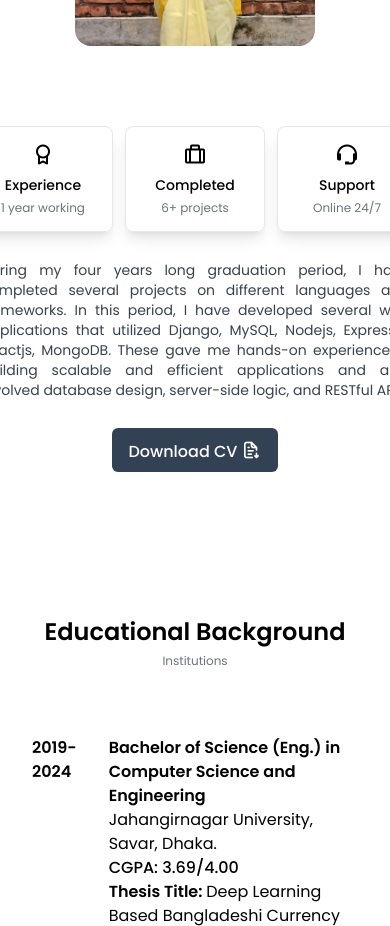
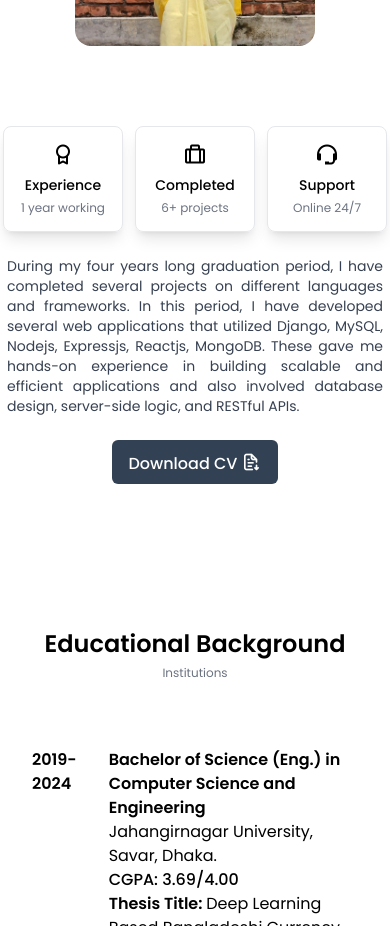
Before and after one commit to nn-fiha/Porfolio, a React (Create React App) app: page / in a window 390 px wide. Shown: the part 1560-2486 px from the top of the page. Built offline with nearby package versions, Linux system fonts and the light colour scheme.

Commit message:
modified info

```diff
--- a/src/porfolio/components/about/About.jsx
+++ b/src/porfolio/components/about/About.jsx
@@ -12,9 +12,9 @@ function About (){
         <div className='h-80'>
         <img src={process.env.PUBLIC_URL + '/images/fiha about.jpg'} alt="" className='w-68 h-full rounded-2xl justify-center '/>
         </div>
-        <div className='w-auto md:w-[450px]'>
+        <div className='w-auto md:w-[490px] px-5'>
             <Info/>
-            <p className='my-5 p-2 text-justify text-gray-700 text-sm'>During my four years long graduation period, I have completed several projects on different languages and frameworks. In this period, I have developed several web applications that utilized Django, MySQL, Nodejs, Expressjs, Reactjs, MongoDB. These gave me hands-on experience in building scalable and efficient applications and also involved database design, server-side logic, and RESTful APIs.
+            <p className='my-5 p-1 text-justify text-gray-700 text-sm'>During my four years long graduation period, I have completed several projects on different languages and frameworks. In this period, I have developed several web applications that utilized Django, MySQL, Nodejs, Expressjs, Reactjs, MongoDB. These gave me hands-on experience in building scalable and efficient applications and also involved database design, server-side logic, and RESTful APIs.
 
 
 </p>
--- a/src/porfolio/components/about/Info.jsx
+++ b/src/porfolio/components/about/Info.jsx
@@ -2,18 +2,18 @@
 
 function Info() {
   return (
-    <section className="flex flex-row items-center  gap-3 md:gap-5">
-        <div className="max w-[140px] rounded-lg overflow-hidden shadow-lg px-6 py-3 border">
+    <section className="flex flex-row items-center gap-3 md:gap-5">
+        <div className="max w-[120px] md:w-[140px] rounded-lg overflow-hidden shadow-lg md:px-6 py-3 border">
          <i class='bx bx-award text-2xl mb-1' ></i>
          <h2 className="text-sm font-medium">Experience</h2>
          <span className='text-xs text-gray-500'>1 year working</span>
         </div>
-        <div className="max w-[140px] rounded-lg overflow-hidden shadow-lg px-6 py-3 border">
+        <div className="max w-[120px] md:w-[140px] rounded-lg overflow-hidden shadow-lg  md:px-6 py-3 border">
         <i class='bx bx-briefcase-alt text-2xl mb-1'></i>
         <h2 className="text-sm font-medium">Completed</h2>
         <span className='text-xs text-gray-500'>6+ projects</span>
         </div>
-        <div className="max w-[140px] rounded-lg overflow-hidden shadow-lg px-6 py-3 border">
+        <div className="max w-[120px] md:w-[140px] rounded-lg overflow-hidden shadow-lg md:px-6 py-3 border">
         <i class='bx bx-support text-2xl mb-1'></i>
         <h2 className="text-sm font-medium">Support</h2>
         <span className='text-xs text-gray-500'>Online 24/7</span>
--- a/src/porfolio/components/projects/Projects.jsx
+++ b/src/porfolio/components/projects/Projects.jsx
@@ -6,7 +6,7 @@ const Projects = () => {
 
     <h2 className='text-2xl font-bold'>Projects</h2>
     <span className='text-xs text-gray-500'>My existing projects</span>
-    <div className="grid grid-cols-2 md:flex md:flex-wrap md:justify-center gap-10 mt-10 md:px-20">
+    <div className="grid grid-cols-2 md:flex md:flex-wrap md:justify-center gap-10 md:gap-20 mt-10 md:px-20">
         <div className="w-auto md:w-72  rounded-lg shadow-lg px-4 py-4 border">
          <img src={process.env.PUBLIC_URL + '/images/OBE.png'} alt="" className='rounded-lg w-full h-36'/>
          <h2 className="text-sm font-medium text-left mt-2">OBE Based Result Management System</h2>
```
